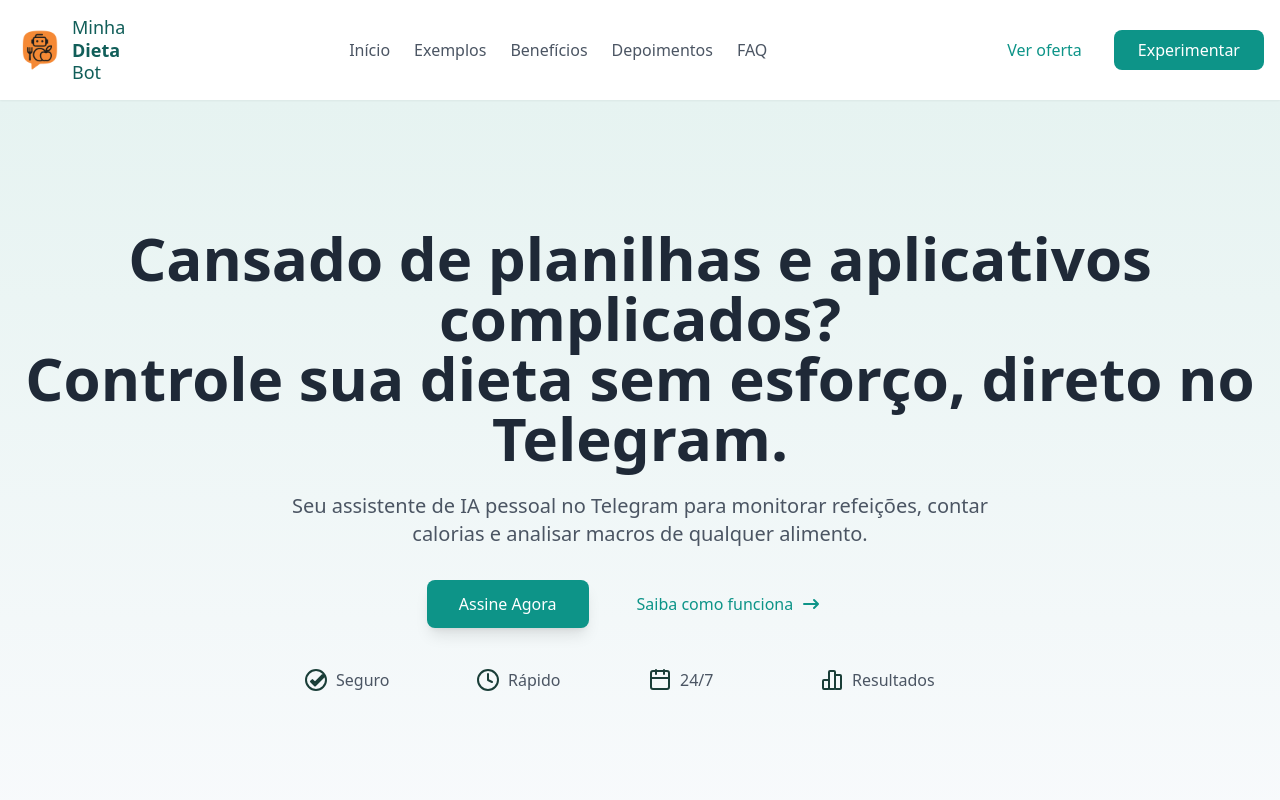
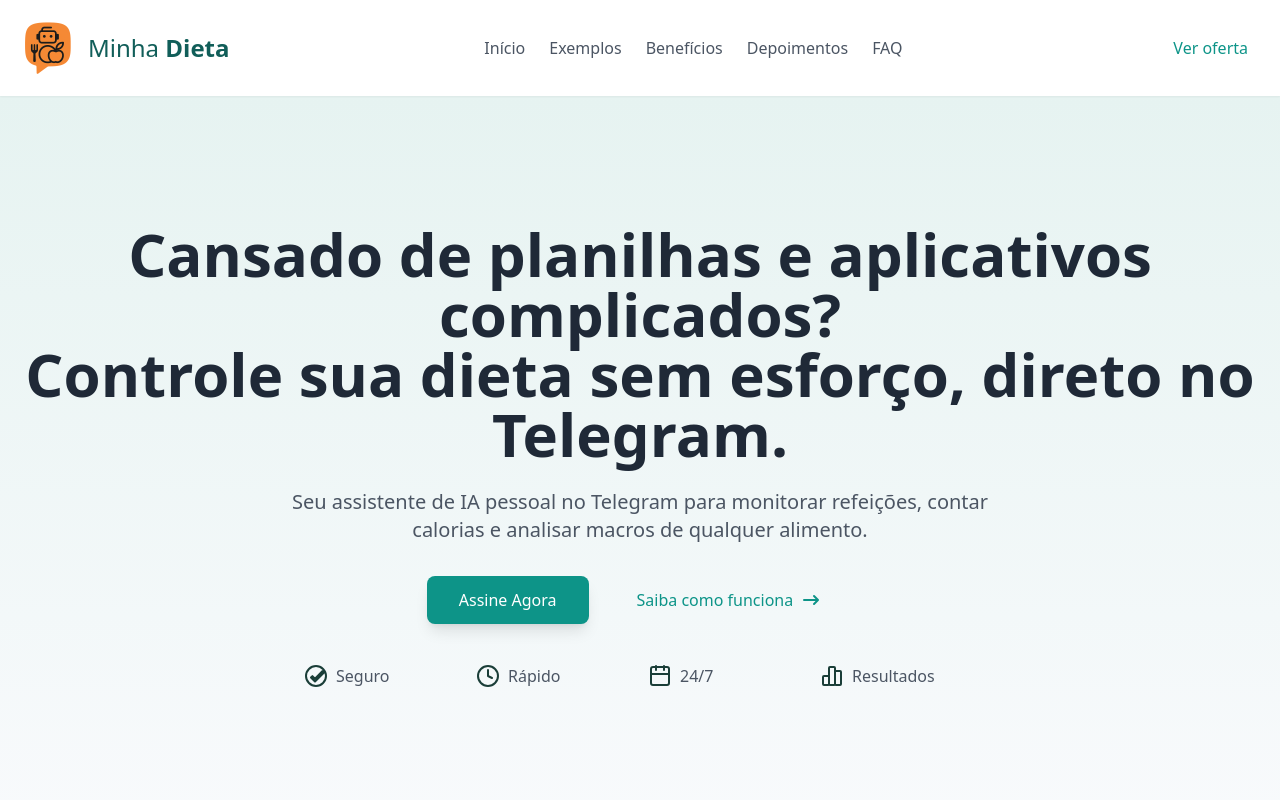
Before and after one commit to drnlvs/appminhadieta, a plain HTML site: page index.html in a window 1280 px wide. Shown: the top 800 px of the page. Drawn offline with nearby package versions, Linux system fonts and the light colour scheme; a web font is replaced by a local one.

Commit message:
ultimas alteracoes 2

```diff
--- a/index.html
+++ b/index.html
@@ -31,13 +31,9 @@
             <div class="flex items-center space-x-2">
                 <picture>
                     <source srcset="data/MinhaDieta-Sem fundo.webp" type="image/webp">
-                    <img src="data/MinhaDieta-Sem fundo.png" alt="Logo Minha Dieta Bot" class="h-12 w-12 object-contain">
+                    <img src="data/MinhaDieta-Sem fundo.png" alt="Logo Minha Dieta" class="h-16 w-16 object-contain">
                 </picture>
-                <div class="flex flex-col">
-                    <span class="text-lg leading-tight text-teal-800">Minha</span>
-                    <span class="text-lg leading-tight font-bold text-teal-800">Dieta</span>
-                    <span class="text-lg leading-tight text-teal-800">Bot</span>
-                </div>
+                <span class="text-2xl text-teal-800">Minha <span class="font-bold">Dieta</span></span>
             </div>
             <div class="hidden md:flex items-center space-x-6">
                 <a href="#" class="text-gray-600 hover:text-teal-600 transition duration-300">Início</a>
@@ -48,7 +44,6 @@
             </div>
             <div class="flex items-center space-x-4">
                 <button class="text-teal-600 font-medium px-4 py-2 rounded-lg hover:bg-teal-50 transition duration-300">Ver oferta</button>
-                <a href="https://buy.stripe.com/test_14A6oA1wuf5j6ZkgdsgjC00" class="bg-teal-600 text-white font-medium px-6 py-2 rounded-lg hover:bg-teal-700 transition duration-300" target="_blank" rel="noopener noreferrer">Experimentar</a>
             </div>
         </nav>
     </header>
```
